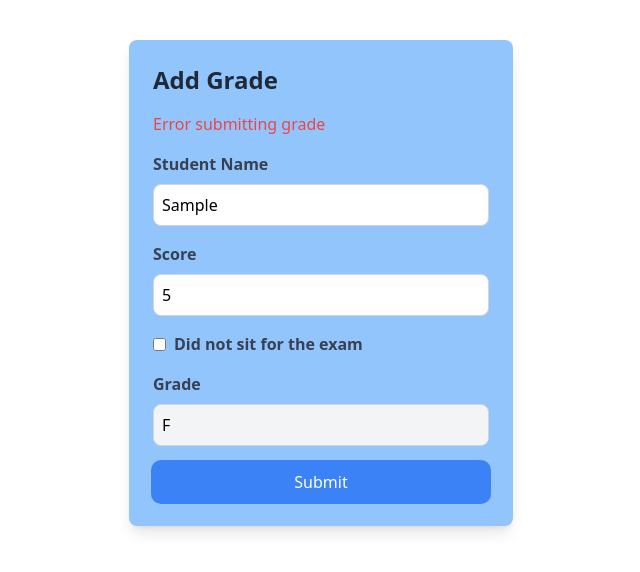
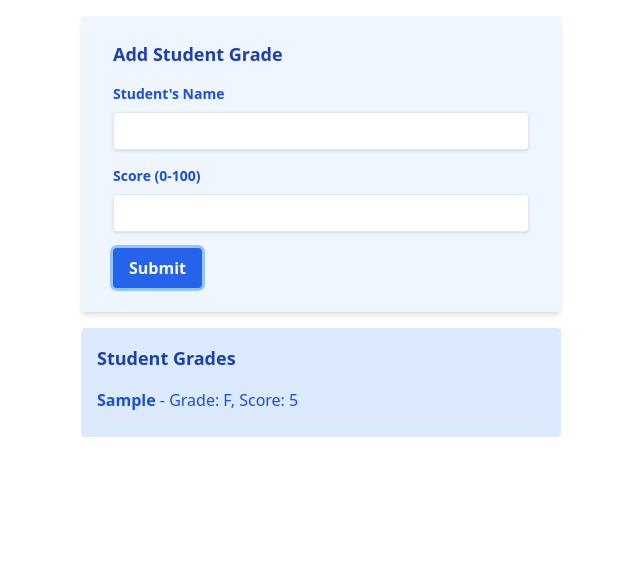
Before and after one commit to dendroid3/school_management_client, a React (Vite) app: page /add-grade in a window 1280 px wide. Both pictures are taken after typing "Sample", "5" into the empty fields and a click on the button "Submit". Shown: the top 572 px of the page, without its empty margins (319-959 px from the left). Built offline with nearby package versions, Linux system fonts and the light colour scheme; no server answers; the HTML template or start-up script is replaced by a standard one.

Commit message:
updated the grader component

```diff
--- a/src/components/AddGradeForm.jsx
+++ b/src/components/AddGradeForm.jsx
@@ -1,154 +1,84 @@
 import React, { useState } from 'react';
 
-const getGradeFromScore = (score, didNotSit) => {
-  if (didNotSit) return 'F'; // Student did not sit for the exam
-
+const getGrade = (score) => {
   if (score >= 90) return 'A';
-  else if (score >= 85) return 'A-';
-  else if (score >= 80) return 'B+';
-  else if (score >= 75) return 'B';
-  else if (score >= 70) return 'B-';
-  else if (score >= 65) return 'C+';
-  else if (score >= 60) return 'C';
-  else if (score >= 55) return 'D+';
-  else if (score >= 50) return 'D';
-  else if (score >= 40) return 'E';
-  else return 'F'; // For scores below 40
+  if (score >= 85) return 'A-';
+  if (score >= 80) return 'B+';
+  if (score >= 75) return 'B';
+  if (score >= 70) return 'B-';
+  if (score >= 65) return 'C+';
+  if (score >= 60) return 'C';
+  if (score >= 55) return 'D+';
+  if (score >= 50) return 'D';
+  return 'F';
 };
 
 const AddGradeForm = () => {
+  const [students, setStudents] = useState([]);
   const [name, setName] = useState('');
   const [score, setScore] = useState('');
-  const [grade, setGrade] = useState('');
-  const [didNotSit, setDidNotSit] = useState(false);
-  const [error, setError] = useState('');
 
-  const handleScoreChange = (e) => {
-    const newScore = e.target.value;
+  const handleSubmit = (e) => {
+    e.preventDefault();
+    const numericScore = parseInt(score, 10);
 
-    if (newScore === '' || (!isNaN(newScore) && newScore >= 0 && newScore <= 100)) {
-      setScore(newScore);
-
-      if (newScore === '' || newScore < 0 || newScore > 100) {
-        setGrade('');
-      } else {
-        setGrade(getGradeFromScore(Number(newScore), didNotSit));
-      }
-    }
-  };
-
-  const handleSubmit = async (event) => {
-    event.preventDefault();
-    if (!name) {
-      setError('Student name is required');
-      return;
-    }
-    if (didNotSit) {
-      setGrade('F');
-    } else if (score === '') {
-      setError('Score is required');
-      return;
-    } else if (score < 0 || score > 100) {
-      setError('Score must be between 0 and 100');
-      return;
-    }
-    setError('');
-
-    try {
-      // Replace with actual assignment_id and student_id
-      const assignment_id = 1;
-      const student_id = 1;
-      const date_recorded = new Date().toISOString().split('T')[0]; // Format as YYYY-MM-DD
-
-      const response = await fetch('http://localhost:5000/submit-grade', {
-        method: 'POST',
-        headers: {
-          'Content-Type': 'application/json',
-        },
-        body: JSON.stringify({
-          assignment_id,
-          student_id,
-          score: didNotSit ? null : Number(score), // Send null if the student did not sit
-          grade,
-          date_recorded
-        }),
-      });
-
-      if (!response.ok) {
-        throw new Error('Network response was not ok');
-      }
-
-      alert('Grade submitted successfully');
+    if (name && numericScore >= 0 && numericScore <= 100) {
+      const grade = getGrade(numericScore);
+      setStudents([...students, { name, grade, score: numericScore }]);
       setName('');
       setScore('');
-      setGrade('');
-      setDidNotSit(false); // Reset the checkbox
-    } catch (error) {
-      console.error('Error submitting grade:', error);
-      setError('Error submitting grade');
+    } else {
+      alert('Score must be between 0 and 100.');
     }
   };
 
   return (
-    <div className="bg-blue-300 p-6 rounded-lg shadow-lg w-full max-w-sm mx-auto mt-10">
-      <h2 className="text-2xl font-bold mb-4 text-gray-800">Add Grade</h2>
-      {error && <p className="text-red-500 mb-4">{error}</p>}
-      <form onSubmit={handleSubmit}>
+    <div className="max-w-lg mx-auto p-4">
+      <form onSubmit={handleSubmit} className="bg-blue-50 shadow-md rounded px-8 py-6 mb-4">
+        <h2 className="text-lg font-bold mb-4 text-blue-800">Add Student Grade</h2>
+
         <div className="mb-4">
-          <label htmlFor="name" className="block text-gray-700 font-semibold mb-2">Student Name</label>
+          <label className="block text-blue-700 text-sm font-bold mb-2">Student's Name</label>
           <input
             type="text"
-            id="name"
             value={name}
             onChange={(e) => setName(e.target.value)}
-            className="w-full p-2 border border-gray-300 rounded-lg focus:outline-none focus:ring-2 focus:ring-blue-500"
-            placeholder="Enter student's name"
+            className="shadow appearance-none border rounded w-full py-2 px-3 text-gray-700 leading-tight focus:outline-none focus:ring focus:ring-blue-300"
+            required
           />
         </div>
+
         <div className="mb-4">
-          <label htmlFor="score" className="block text-gray-700 font-semibold mb-2">Score</label>
+          <label className="block text-blue-700 text-sm font-bold mb-2">Score (0-100)</label>
           <input
             type="number"
-            id="score"
             value={score}
-            onChange={handleScoreChange}
+            onChange={(e) => setScore(e.target.value)}
+            className="shadow appearance-none border rounded w-full py-2 px-3 text-gray-700 leading-tight focus:outline-none focus:ring focus:ring-blue-300"
+            required
             min="0"
             max="100"
-            className="w-full p-2 border border-gray-300 rounded-lg focus:outline-none focus:ring-2 focus:ring-blue-500"
-            placeholder="Enter score"
-            disabled={didNotSit} // Disable score input if did not sit
           />
         </div>
-        <div className="mb-4">
-          <label htmlFor="didNotSit" className="flex items-center text-gray-700 font-semibold">
-            <input
-              type="checkbox"
-              id="didNotSit"
-              checked={didNotSit}
-              onChange={() => setDidNotSit(!didNotSit)}
-              className="mr-2"
-            />
-            Did not sit for the exam
-          </label>
-        </div>
-        <div className="mb-4">
-          <label htmlFor="grade" className="block text-gray-700 font-semibold mb-2">Grade</label>
-          <input
-            type="text"
-            id="grade"
-            value={grade}
-            readOnly
-            className="w-full p-2 border border-gray-300 rounded-lg bg-gray-100 cursor-not-allowed"
-            placeholder="Grade will be auto-filled"
-          />
-        </div>
+
         <button
           type="submit"
-          className="w-full bg-blue-500 text-white p-2 rounded-lg hover:bg-blue-600 focus:outline-none focus:ring-2 focus:ring-blue-500"
+          className="bg-blue-600 hover:bg-blue-700 text-white font-bold py-2 px-4 rounded focus:outline-none focus:ring focus:ring-blue-300"
         >
           Submit
         </button>
       </form>
+
+      <div className="bg-blue-100 p-4 rounded">
+        <h3 className="text-lg font-bold mb-2 text-blue-800">Student Grades</h3>
+        <ul>
+          {students.map((student, index) => (
+            <li key={index} className="border-b py-2 text-blue-700">
+              <strong>{student.name}</strong> - Grade: {student.grade}, Score: {student.score}
+            </li>
+          ))}
+        </ul>
+      </div>
     </div>
   );
 };
```
